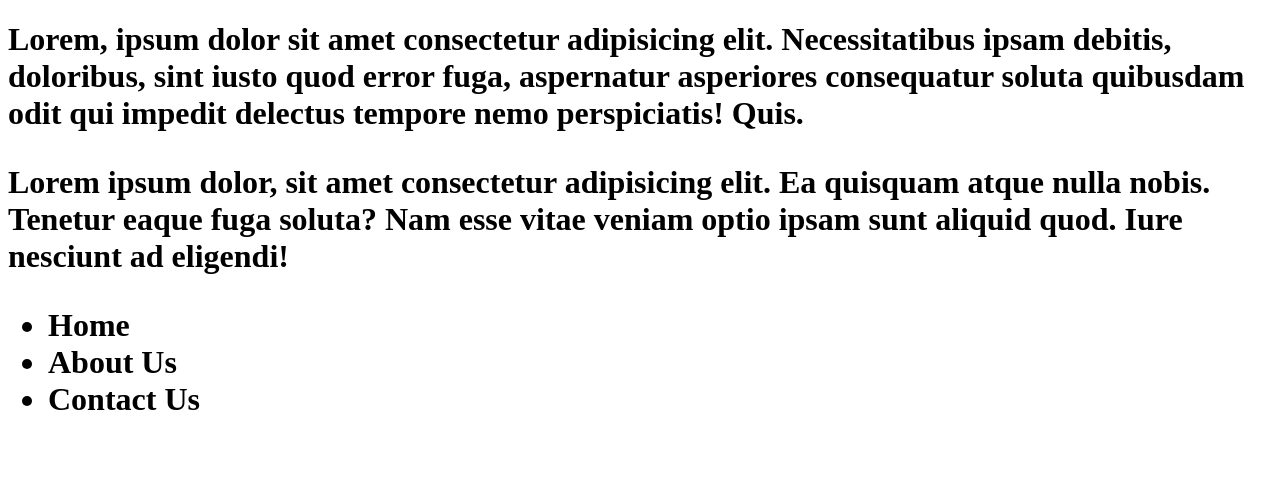
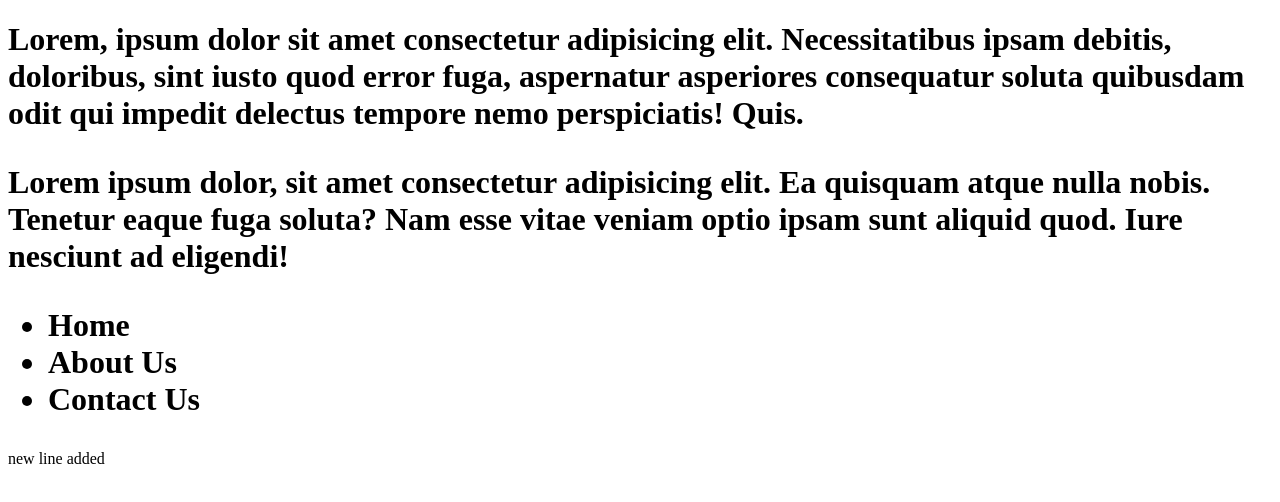
Before and after one commit to JadNoonSai/git-codeacademy, a plain HTML site: page index.html in a window 1280 px wide. Drawn offline with Linux system fonts and the light colour scheme.

Commit message:
Update index.html

```diff
--- a/index.html
+++ b/index.html
@@ -17,5 +17,7 @@
         <li>About Us</li>
         <li>Contact Us</li>
     </ul></h1>
+
+    new line added
 </body>
 </html>
```
